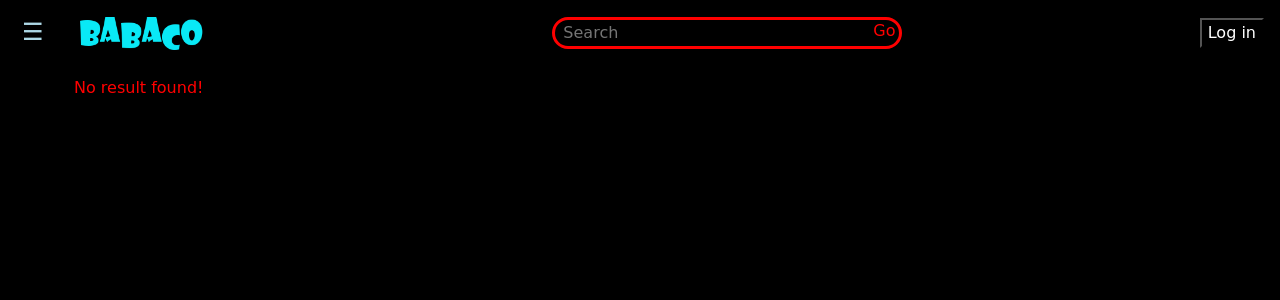
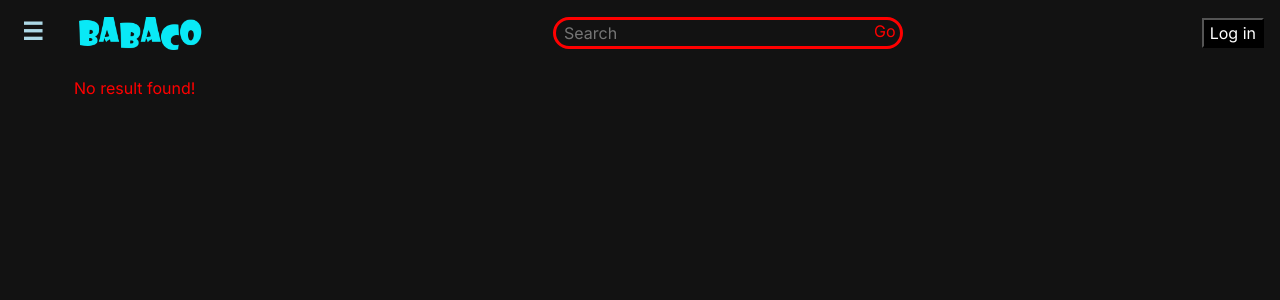
Before and after one commit to Uvaismon/babaco, a Django app: page / in a window 1280 px wide. Shown: the top 300 px of the page. Run offline with Django 3.2, Linux system fonts and the light colour scheme; data that the repository does not hold is empty; some libraries are stand-ins or nearby versions.

Commit message:
Changed backgroud color and font of the app

```diff
--- a/shop/static/shop/base.css
+++ b/shop/static/shop/base.css
@@ -1,6 +1,6 @@
 body {
-    font-family: 'Comic Sans MS';
-    background-color: black;
+    font-family: 'inter';
+    background-color: #121212;
     color: azure;
 }
 
--- a/shop/static/shop/register.css
+++ b/shop/static/shop/register.css
@@ -1,5 +1,5 @@
 .form-card {
-    background-color: black;
+    background-color: #121212;
     position: absolute;
     width: fit-content;
     top: 50%;
@@ -23,7 +23,7 @@
 
 .lgout-btn {
     color: white;
-    background-color: black;
+    background-color: #121212;
 }
 
 .lgout-btn:hover {
--- a/shop/templates/shop/base.html
+++ b/shop/templates/shop/base.html
@@ -6,6 +6,7 @@
     <meta charset="UTF-8">
     <meta name="viewport" content="width=device-width, initial-scale=1.0">
     <link rel="stylesheet" type="text/css" href="https://cdn.jsdelivr.net/npm/bootstrap@4.5.3/dist/css/bootstrap.min.css" integrity="sha384-TX8t27EcRE3e/ihU7zmQxVncDAy5uIKz4rEkgIXeMed4M0jlfIDPvg6uqKI2xXr2" crossorigin="anonymous">
+    <link rel="stylesheet" type="text/css" href="https://fonts.googleapis.com/css?family=Inter">
     <link rel="stylesheet" type="text/css" href="{% static 'shop/base.css' %}">
     <script defer src="https://use.fontawesome.com/releases/v5.0.6/js/all.js"></script>
     {% block styleLinks %} {% endblock styleLinks %}
--- a/store/static/store/add_product.css
+++ b/store/static/store/add_product.css
@@ -13,7 +13,7 @@ label[for=id_store_id] {
 
 @media (max-width: 500px) {
     .prod-form-card {
-        background-color: black;
+        background-color: #121212;
         position: absolute;
         width: fit-content;
         top: 50%;
@@ -30,7 +30,7 @@ label[for=id_store_id] {
 
 @media (min-width: 500px) {
     .prod-form-card {
-        background-color: black;
+        background-color: #121212;
         position: absolute;
         width: fit-content;
         top: 50%;
--- a/store/static/store/base.css
+++ b/store/static/store/base.css
@@ -1,6 +1,6 @@
 body {
     font-family: 'Comic Sans MS';
-    background-color: black;
+    background-color: #121212;
     color: #ffffff;
 }
 
--- a/store/static/store/order.css
+++ b/store/static/store/order.css
@@ -1,6 +1,6 @@
 body {
     font-family: 'Comic Sans MS';
-    background-color: black;
+    background-color: #121212;
     color: #ffffff;
 }
 
--- a/user/static/user/home_user.css
+++ b/user/static/user/home_user.css
@@ -13,7 +13,7 @@
 }
 
 .prod-card {
-    background-color: black;
+    background-color: #121212;
     width: 300px;
     padding-bottom: 20px;
 }
@@ -21,7 +21,7 @@
 .prod-btn {
     position: relative;
     color: white;
-    background-color: black;
+    background-color: #121212;
 }
 
 .prod-btn:hover {
@@ -41,7 +41,7 @@
 
 #search {
     width: 350px;
-    background-color: black;
+    background-color: #121212;
     color: white;
     border: red;
     border-style: solid;
@@ -76,3 +76,8 @@ hr {
     height: 1.5px;
     margin: 0 12px 0 12px;
 }
+
+.view-all-btn {
+    height: 280px;
+    width: 280px;
+}
--- a/user/static/user/order_user.css
+++ b/user/static/user/order_user.css
@@ -3,7 +3,7 @@
 }
 
 #id_address {
-    background-color: black;
+    background-color: #121212;
     border: 2px solid red;
     border-radius: 4px;
     resize: none;
@@ -12,7 +12,7 @@
 }
 
 #id_quantity {
-    background-color: black;
+    background-color: #121212;
     color: white;
 }
 
--- a/user/static/user/product_details.css
+++ b/user/static/user/product_details.css
@@ -21,7 +21,7 @@
 
 .prod-btn {
     color: white;
-    background-color: black;
+    background-color: #121212;
 }
 
 .prod-btn:hover {
--- a/user/static/user/review.css
+++ b/user/static/user/review.css
@@ -4,7 +4,7 @@
 }
 
 #id_remarks {
-    background-color: black;
+    background-color: #121212;
     border-color: red;
     height: 200px;
     width: 500px;
```
